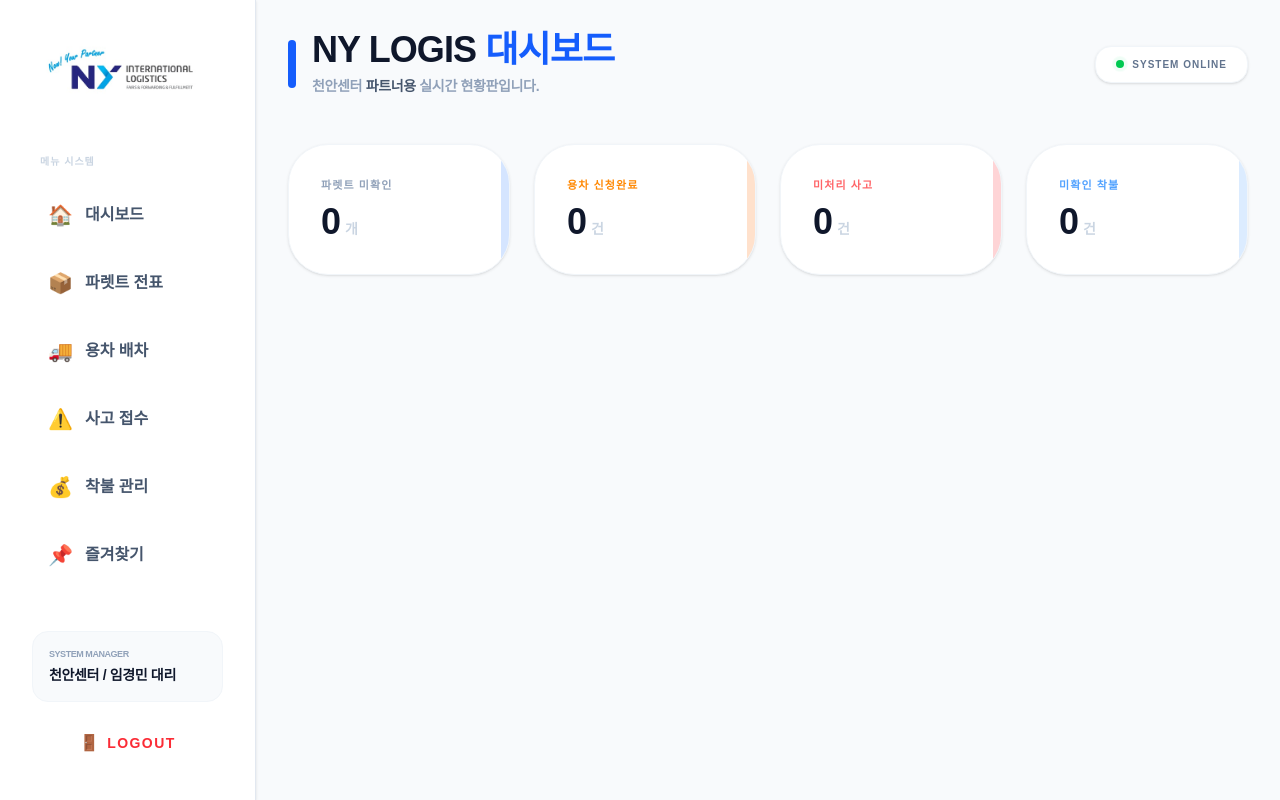
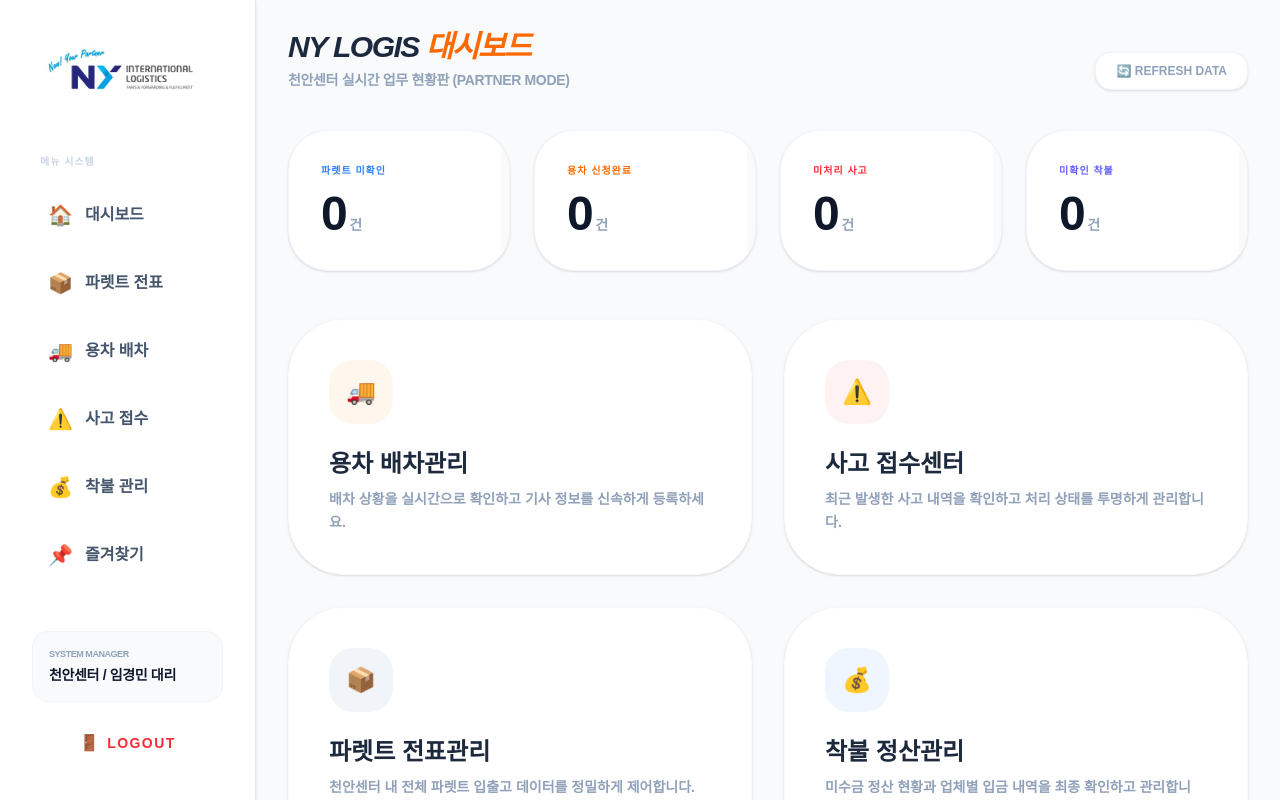
Before and after one commit to emgj0135-bot/ny-logis-system, a Next.js app: page / in a window 1280 px wide. Built offline with nearby package versions, Linux system fonts and the light colour scheme; no server answers; the database is empty.

Commit message:
Update page.tsx

```diff
--- a/app/page.tsx
+++ b/app/page.tsx
@@ -1,167 +1,128 @@
 "use client";
 import { useEffect, useState } from "react";
-import { createClient } from "@supabase/supabase-js";
+import { supabase } from "@/lib/supabase"; // ✨ lib/supabase.ts 경로가 맞는지 확인!
 import Link from "next/link";
 
-const supabase = createClient(
-  process.env.NEXT_PUBLIC_SUPABASE_URL!,
-  process.env.NEXT_PUBLIC_SUPABASE_ANON_KEY!
-);
-
-export default function DashboardPage() {
-  const [role, setRole] = useState<string | null>(null);
-  const [loading, setLoading] = useState(true);
-
-  // 진짜 실시간 건수 상태!
-  const [stats, setStats] = useState({
-    pallet: 0,
-    truck: 0,
-    accident: 0,
-    cod: 0
+export default function MainPage() {
+  const [counts, setCounts] = useState({
+    pallets: 0,
+    trucks: 0,
+    accidents: 0,
+    payments: 0
   });
 
-  // app/page.tsx
+  useEffect(() => {
+    fetchCounts();
+  }, []);
 
-useEffect(() => {
-  const fetchData = async () => {
-    setLoading(true); // 로딩 시작
+  const fetchCounts = async () => {
+    // 💡 개별 카운트 함수: 하나가 실패해도 전체가 멈추지 않도록 설계
+    const getSafeCount = async (tableName: string, statusValue: string) => {
+      try {
+        const { count, error } = await supabase
+          .from(tableName)
+          .select('*', { count: 'exact', head: true })
+          .eq('status', statusValue);
 
-    const { data: { user } } = await supabase.auth.getUser();
-    setRole(user?.user_metadata?.role || 'user');
-
-    // 1. 파렛트 미확인 건수
-    const { count: pCount } = await supabase.from('pallets').select('*', { count: 'exact', head: true }).eq('status', '미확인');
-    // 2. 용차 배차대기 건수
-    const { count: tCount } = await supabase.from('truck_orders').select('*', { count: 'exact', head: true }).eq('status', '신청완료');
-    // 3. 미처리 사고 건수
-    const { count: aCount } = await supabase.from('accidents').select('*', { count: 'exact', head: true }).eq('status', '접수완료');
-    // 4. 미확인 착불 건수 (우리가 방금 고친 녀석!)
-    const { count: payCount } = await supabase.from('cod_manage').select('*', { count: 'exact', head: true }).eq('status', '미확인');
-
-    setStats({
-      pallet: pCount || 0,
-      truck: tCount || 0,
-      accident: aCount || 0,
-      cod: payCount || 0
-    });
-
-    setLoading(false);
+        if (error) throw error;
+        return count || 0;
+      } catch (err) {
+        console.error(`${tableName} 데이터 로드 실패:`, err);
+        return 0;
+      }
     };
 
-  fetchData();
+    try {
+      // ✨ Promise.allSettled로 비동기 에러 완벽 방어
+      const results = await Promise.allSettled([
+        getSafeCount('pallets', '미확인'),
+        getSafeCount('truck_orders', '신청완료'),
+        getSafeCount('accidents', '접수완료'),
+        getSafeCount('payments', '미확인'),
+      ]);
 
-  // 💡 잼민이의 꿀팁: 페이지에 다시 들어올 때마다 새로고침하게 만들고 싶다면?
-  // 브라우저 탭을 왔다갔다 할 때 숫자를 다시 세게 하려면 아래 코드를 추가해!
-  window.addEventListener('focus', fetchData);
-  return () => window.removeEventListener('focus', fetchData);
-
-}, []);
-
-  if (loading) return <div className="p-8 text-slate-500 font-bold animate-pulse text-center mt-20 text-xl">🚀 NY LOGIS 데이터 로딩 중...</div>;
+      const [p, t, a, pay] = results.map(res => res.status === 'fulfilled' ? res.value : 0);
+      setCounts({ pallets: p, trucks: t, accidents: a, payments: pay });
+    } catch (criticalError) {
+      console.error("데이터 로딩 중 치명적 에러 발생:", criticalError);
+    }
+  };
 
   return (
-    <div className="p-8 bg-slate-50 min-h-screen font-sans">
-      {/* 헤더 섹션 */}
-<div className="mb-12 flex justify-between items-center">
-  <div className="flex items-center gap-4">
-    {/* 왼쪽 파란색 포인트 기둥 */}
-    <div className="w-2 h-12 bg-blue-600 rounded-full"></div>
-
+    <div className="p-8 bg-slate-50 min-h-screen font-sans font-black">
+      {/* 🔵 상단 헤더 섹션 */}
+      <div className="mb-10 flex justify-between items-end">
         <div>
-      <h1 className="text-4xl font-black text-slate-900 tracking-tight uppercase leading-none">
-        NY LOGIS <span className="text-blue-600">대시보드</span>
+          <h1 className="text-3xl font-black italic text-slate-800 tracking-tighter uppercase leading-none">
+            NY LOGIS <span className="text-orange-500">대시보드</span>
           </h1>
-      <p className="text-slate-400 font-bold mt-2 tracking-tight text-sm">
-        천안센터 <span className="text-slate-600">{role === 'admin' ? '관리자용' : '파트너용'}</span> 실시간 현황판입니다.
+          <p className="text-sm font-bold text-slate-400 mt-2 uppercase tracking-tight">
+            천안센터 실시간 업무 현황판 (Partner Mode)
           </p>
         </div>
+        <button
+          onClick={fetchCounts}
+          className="text-xs font-black text-slate-400 bg-white px-5 py-2.5 rounded-2xl shadow-sm hover:text-slate-800 hover:shadow-md transition-all border border-slate-100"
+        >
+          🔄 REFRESH DATA
+        </button>
       </div>
 
-  {/* 온라인 상태 표시창도 좀 더 깔끔하게 다듬었어! */}
-  <div className="flex items-center gap-2 bg-white px-5 py-2.5 rounded-2xl border border-slate-100 shadow-sm text-[10px] font-black text-slate-500 tracking-widest uppercase">
-    <span className="relative flex h-2 w-2">
-      <span className="animate-ping absolute inline-flex h-full w-full rounded-full bg-green-400 opacity-75"></span>
-      <span className="relative inline-flex rounded-full h-2 w-2 bg-green-500"></span>
-    </span>
-    System Online
-  </div>
+      {/* 📊 상단 실시간 카운트 카드 섹션 */}
+      <div className="grid grid-cols-4 gap-6 mb-12">
+        <DashboardCountCard title="파렛트 미확인" count={counts.pallets} color="blue" />
+        <DashboardCountCard title="용차 신청완료" count={counts.trucks} color="orange" />
+        <DashboardCountCard title="미처리 사고" count={counts.accidents} color="red" />
+        <DashboardCountCard title="미확인 착불" count={counts.payments} color="indigo" />
       </div>
 
-      {/* 1. 상단 요약 카드 (이제 진짜 숫자가 보임!) */}
-      <div className="grid grid-cols-1 sm:grid-cols-2 lg:grid-cols-4 gap-6 mb-10">
-        <div className="bg-white p-8 rounded-[2.5rem] shadow-sm border border-slate-100 relative overflow-hidden group">
-          <p className="text-[11px] font-black text-slate-400 uppercase mb-2 tracking-widest font-sans">파렛트 미확인</p>
-          <p className="text-4xl font-black text-slate-900">{stats.pallet}<span className="text-sm ml-1 text-slate-300">개</span></p>
-          <div className="absolute top-0 right-0 w-2 h-full bg-blue-500 opacity-20"></div>
-        </div>
-        <div className="bg-white p-8 rounded-[2.5rem] shadow-sm border border-slate-100 relative overflow-hidden group">
-          <p className="text-[11px] font-black text-orange-400 uppercase mb-2 tracking-widest font-sans">용차 신청완료</p>
-          <p className="text-4xl font-black text-slate-900">{stats.truck}<span className="text-sm ml-1 text-slate-300">건</span></p>
-          <div className="absolute top-0 right-0 w-2 h-full bg-orange-500 opacity-20"></div>
-        </div>
-        <div className="bg-white p-8 rounded-[2.5rem] shadow-sm border border-slate-100 relative overflow-hidden group">
-          <p className="text-[11px] font-black text-red-400 uppercase mb-2 tracking-widest font-sans">미처리 사고</p>
-          <p className="text-4xl font-black text-slate-900">{stats.accident}<span className="text-sm ml-1 text-slate-300">건</span></p>
-          <div className="absolute top-0 right-0 w-2 h-full bg-red-500 opacity-20"></div>
-        </div>
-        <div className="bg-white p-8 rounded-[2.5rem] shadow-sm border border-slate-100 relative overflow-hidden group">
-          <p className="text-[11px] font-black text-blue-400 uppercase mb-2 tracking-widest font-sans">미확인 착불</p>
-          <p className="text-4xl font-black text-slate-900">{stats.cod}<span className="text-sm ml-1 text-slate-300">건</span></p>
-          <div className="absolute top-0 right-0 w-2 h-full bg-blue-400 opacity-20"></div>
-        </div>
-      </div>
+      {/* 🚀 하단 메인 메뉴 카드 섹션 (무조건 렌더링) */}
+      <div className="grid grid-cols-2 gap-8 text-left">
+        <Link href="/truck" className="bg-white p-10 rounded-[3.5rem] shadow-sm border border-slate-50 hover:shadow-2xl hover:-translate-y-2 transition-all group">
+          <div className="bg-orange-50 w-16 h-16 rounded-3xl flex items-center justify-center mb-6 text-2xl group-hover:scale-110 group-hover:bg-orange-100 transition-all">🚚</div>
+          <h2 className="text-2xl font-black text-slate-800 mb-2 font-sans">용차 배차관리</h2>
+          <p className="text-slate-400 font-bold text-sm leading-relaxed">배차 상황을 실시간으로 확인하고 기사 정보를 신속하게 등록하세요.</p>
+        </Link>
 
-      {/* 2. 하단 상세 관리 박스 (Link 연결까지 완료!) */}
-      <div className="grid grid-cols-1 md:grid-cols-2 gap-8">
+        <Link href="/accident" className="bg-white p-10 rounded-[3.5rem] shadow-sm border border-slate-50 hover:shadow-2xl hover:-translate-y-2 transition-all group">
+          <div className="bg-red-50 w-16 h-16 rounded-3xl flex items-center justify-center mb-6 text-2xl group-hover:scale-110 group-hover:bg-red-100 transition-all">⚠️</div>
+          <h2 className="text-2xl font-black text-slate-800 mb-2 font-sans">사고 접수센터</h2>
+          <p className="text-slate-400 font-bold text-sm leading-relaxed">최근 발생한 사고 내역을 확인하고 처리 상태를 투명하게 관리합니다.</p>
+        </Link>
 
-        {/* 용차 관리 */}
-        {(role === 'admin' || role === 'truck_vendor') && (
-          <Link href="/truck" className="p-10 bg-white rounded-[3rem] shadow-sm border border-slate-50 group hover:shadow-2xl hover:-translate-y-2 transition-all">
-            <div className="flex justify-between items-start mb-8">
-              <div className="bg-orange-50 p-5 rounded-3xl text-3xl group-hover:scale-110 transition-all">🚚</div>
-              <span className="bg-orange-100 text-orange-600 px-4 py-1.5 rounded-full text-[10px] font-black uppercase">Dispatch</span>
-            </div>
-            <h2 className="text-2xl font-black text-slate-800 mb-3">용차 배차</h2>
-            <p className="text-sm text-slate-400 font-bold leading-relaxed">배차 진행 상황 확인 및 기사 정보를 등록하세요.</p>
+        <Link href="/pallet" className="bg-white p-10 rounded-[3.5rem] shadow-sm border border-slate-50 hover:shadow-2xl hover:-translate-y-2 transition-all group">
+          <div className="bg-slate-100 w-16 h-16 rounded-3xl flex items-center justify-center mb-6 text-2xl group-hover:scale-110 group-hover:bg-slate-200 transition-all">📦</div>
+          <h2 className="text-2xl font-black text-slate-800 mb-2 font-sans">파렛트 전표관리</h2>
+          <p className="text-slate-400 font-bold text-sm leading-relaxed">천안센터 내 전체 파렛트 입출고 데이터를 정밀하게 제어합니다.</p>
         </Link>
-        )}
 
-        {/* 사고 접수 */}
-        {(role === 'admin' || role === 'accident_manager') && (
-          <Link href="/accident" className="p-10 bg-white rounded-[3rem] shadow-sm border border-slate-50 group hover:shadow-2xl hover:-translate-y-2 transition-all">
-            <div className="flex justify-between items-start mb-8">
-              <div className="bg-red-50 p-5 rounded-3xl text-3xl group-hover:scale-110 transition-all">⚠️</div>
-              <span className="bg-red-100 text-red-600 px-4 py-1.5 rounded-full text-[10px] font-black uppercase">Accident</span>
-            </div>
-            <h2 className="text-2xl font-black text-slate-800 mb-3">사고 접수</h2>
-            <p className="text-sm text-slate-400 font-bold leading-relaxed">사고 내역 확인 및 처리 상태를 실시간 관리합니다.</p>
+        <Link href="/cod" className="bg-white p-10 rounded-[3.5rem] shadow-sm border border-slate-50 hover:shadow-2xl hover:-translate-y-2 transition-all group">
+          <div className="bg-blue-50 w-16 h-16 rounded-3xl flex items-center justify-center mb-6 text-2xl group-hover:scale-110 group-hover:bg-blue-100 transition-all">💰</div>
+          <h2 className="text-2xl font-black text-slate-800 mb-2 font-sans">착불 정산관리</h2>
+          <p className="text-slate-400 font-bold text-sm leading-relaxed">미수금 정산 현황과 업체별 입금 내역을 최종 확인하고 관리합니다.</p>
         </Link>
-        )}
-
-        {/* 파렛트 관리 */}
-        {role === 'admin' && (
-          <Link href="/pallet" className="p-10 bg-white rounded-[3rem] shadow-sm border border-slate-50 group hover:shadow-2xl hover:-translate-y-2 transition-all">
-            <div className="flex justify-between items-start mb-8">
-              <div className="bg-slate-50 p-5 rounded-3xl text-3xl group-hover:scale-110 transition-all">📦</div>
-              <span className="bg-slate-100 text-slate-400 px-4 py-1.5 rounded-full text-[10px] font-black uppercase">Pallet</span>
-            </div>
-            <h2 className="text-2xl font-black text-slate-800 mb-3">파렛트 전표관리</h2>
-            <p className="text-sm text-slate-400 font-bold leading-relaxed">천안센터 내 전체 파렛트 입출고 데이터를 제어합니다.</p>
-          </Link>
-        )}
-
-        {/* 착불 관리 */}
-        {role === 'admin' && (
-          <Link href="/cod" className="p-10 bg-white rounded-[3rem] shadow-sm border border-slate-50 group hover:shadow-2xl hover:-translate-y-2 transition-all">
-            <div className="flex justify-between items-start mb-8">
-              <div className="bg-blue-50 p-5 rounded-3xl text-3xl group-hover:scale-110 transition-all">💰</div>
-              <span className="bg-blue-100 text-blue-600 px-4 py-1.5 rounded-full text-[10px] font-black uppercase">Finance</span>
-            </div>
-            <h2 className="text-2xl font-black text-slate-800 mb-3">착불 입고</h2>
-            <p className="text-sm text-slate-400 font-bold leading-relaxed">미수금 정산 및 업체별 입금 내역을 확인합니다.</p>
-          </Link>
-        )}
       </div>
     </div>
   );
 }
+
+// 🎴 카운트 카드 컴포넌트
+function DashboardCountCard({ title, count, color }: { title: string, count: number, color: string }) {
+  const colorMap: any = {
+    blue: "group-hover:bg-blue-500 text-blue-500",
+    orange: "group-hover:bg-orange-500 text-orange-500",
+    red: "group-hover:bg-red-500 text-red-500",
+    indigo: "group-hover:bg-indigo-500 text-indigo-500",
+  };
+
+  return (
+    <div className="bg-white p-8 rounded-[2.5rem] shadow-sm border border-slate-100 relative overflow-hidden group transition-all hover:shadow-md">
+      <p className={`text-[10px] font-black mb-3 uppercase tracking-widest font-sans ${colorMap[color].split(' ')[1]}`}>{title}</p>
+      <div className="flex items-baseline gap-1">
+        <span className="text-5xl font-black text-slate-900 tracking-tighter">{count}</span>
+        <span className="text-sm font-bold text-slate-400">건</span>
+      </div>
+      <div className={`absolute top-0 right-0 w-2 h-full bg-slate-50 transition-all duration-300 ${colorMap[color].split(' ')[0]}`}></div>
+    </div>
+  );
+}
```
Lines whose indentation alone changed are shown as unchanged.
